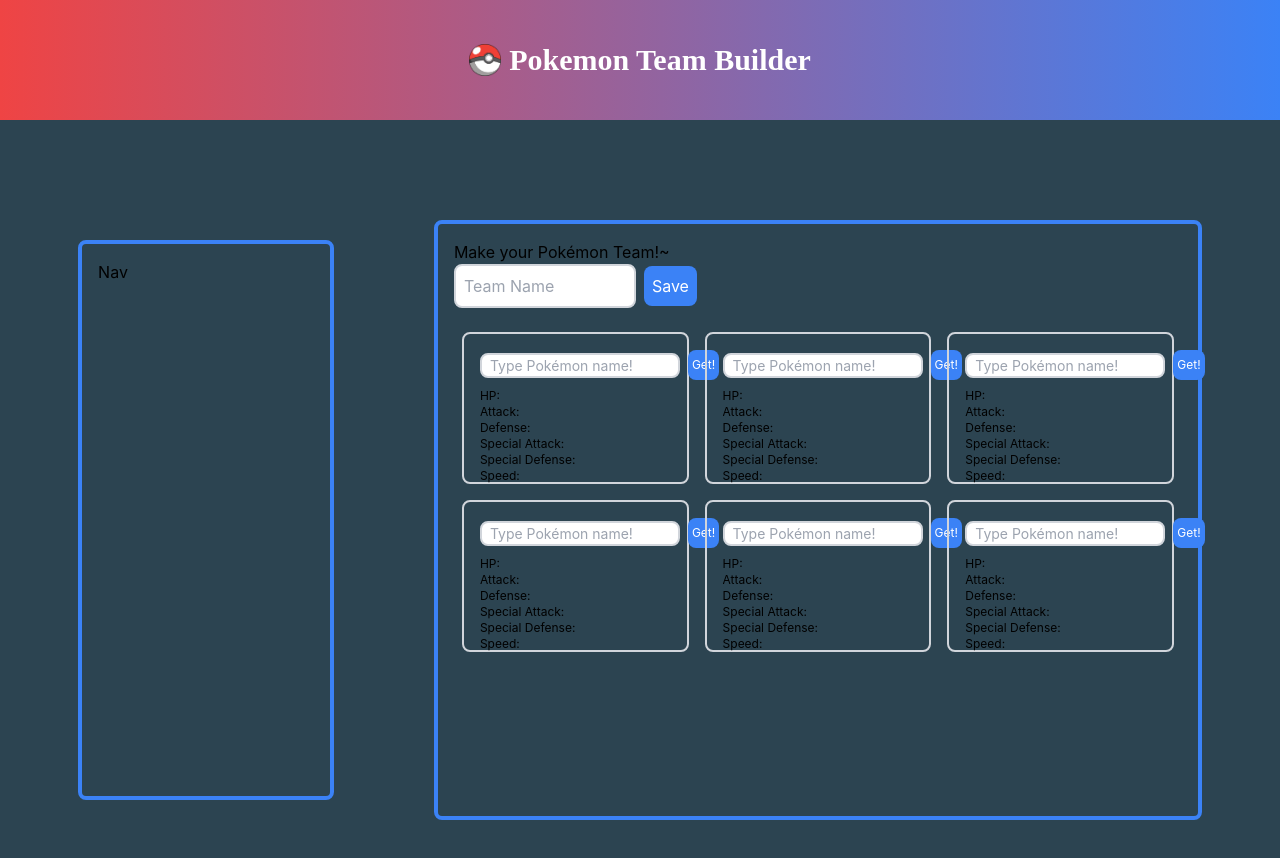
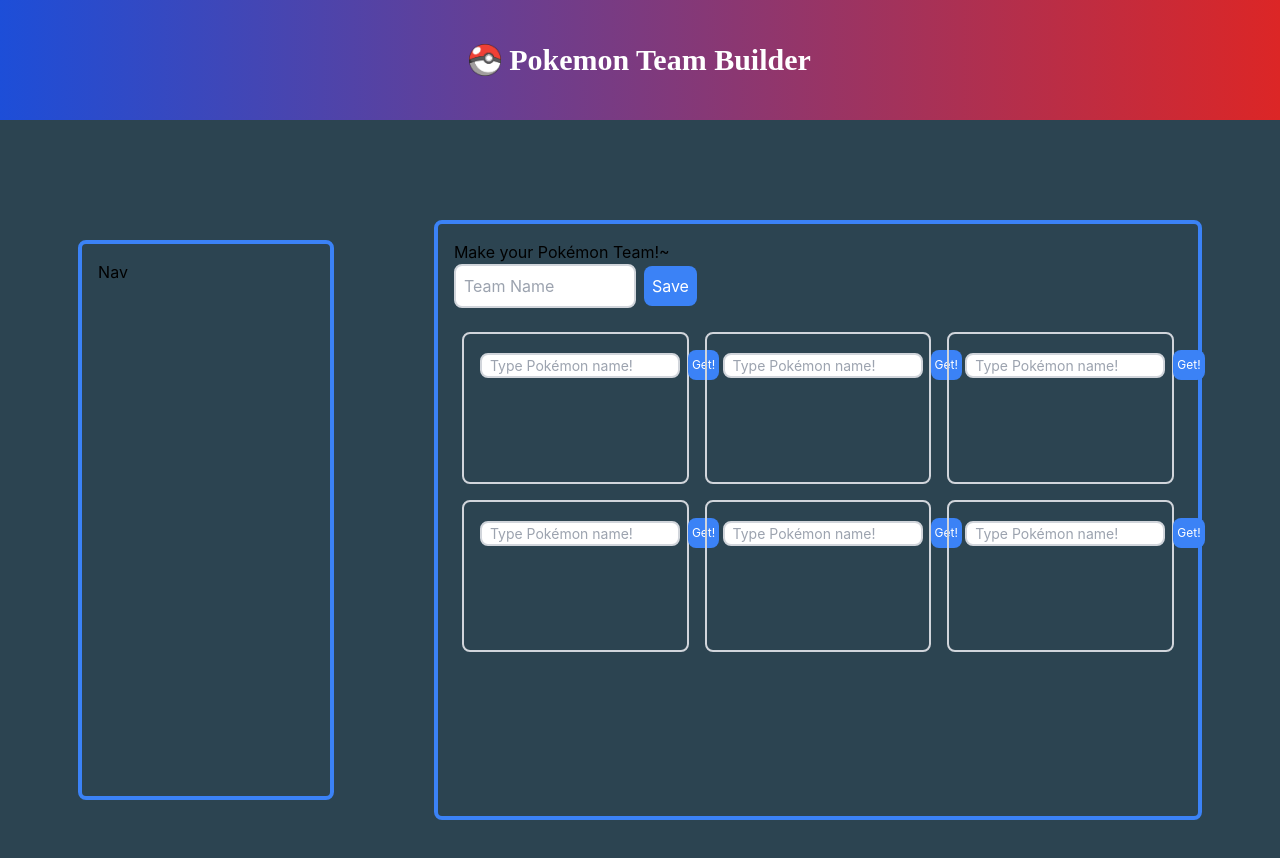
Before and after one commit to ACwolf55/Pokemon-team-builder-hooks, a React (Create React App) app: page / in a window 1280 px wide. Shown: the top 858 px of the page. Built offline with nearby package versions, Linux system fonts and the light colour scheme; a web font is replaced by a local one.

Commit message:
pokemon input component and display

```diff
--- a/src/App.js
+++ b/src/App.js
@@ -1,6 +1,7 @@
 import Header from './components/Header';
 import {Route, Routes,Link} from 'react-router-dom'
 import Home from './pages/Home'
+import { Register } from './pages/Register';
 
 import './App.css'
 
@@ -12,6 +13,9 @@
       <Header/>
     <Routes>
         <Route path='/' element={<Home/>} />
+        <Route path='/register' element={<Register/>} />
+        {/* <Route path='/team-list' element={<TeamList/>} />
+        <Route path='/saved-pokemon-team:trainerId' element={<SavedPokemonTeam/>} /> */}
     </Routes>
 
     </div>
--- a/src/components/Header.tsx
+++ b/src/components/Header.tsx
@@ -2,7 +2,7 @@
 
 const Header = () => {
   return (
-    <header className="bg-gradient-to-r from-red-500 to-blue-500 w-full h-[15vh] flex items-center justify-center text-white px-4">
+    <header className="bg-gradient-to-r from-blue-700 to-red-600 w-full h-[15vh] flex items-center justify-center text-white px-4">
     <img src="./pokeball.png" className="h-8 w-8 mr-2" alt="Pokeball" />
     <h1 className="text-3xl font-bold">Pokemon Team Builder</h1>
 </header>
--- a/src/components/NewPokemon.tsx
+++ b/src/components/NewPokemon.tsx
@@ -1,16 +1,36 @@
-import React, { useState, useEffect } from "react";
+import React, { useState, useEffect, FC } from "react";
 import axios from "axios";
 
-const NewPokemon = () => {
+interface NewPokemonProps {
+  pokemon: string;
+  setPokemon: React.Dispatch<React.SetStateAction<string>>;
+}
+
+const NewPokemon: FC<NewPokemonProps> = ({ pokemon, setPokemon }) => {
   const [inputPokemon, setInputPokemon] = useState("");
-  const [pokemon, setPokemon] = useState({});
+  const [pokemonData, setPokemonData] = useState({});
+  const [sprite, setSprite] = useState("");
+  const [hp, setHp] = useState(null);
+  const [attack, setAttack] = useState(null);
+  const [defense, setDefense] = useState(null);
+  const [specialAttack, setSpecialAttack] = useState(null);
+  const [specialDefense, setSpecialDefense] = useState(null);
+  const [speed, setSpeed] = useState(null);
 
   const getPokemon = () => {
     axios
       .get(`https://pokeapi.co/api/v2/pokemon/${inputPokemon.toLowerCase()}`)
       .then((res) => {
         console.log(res.data);
-      });
+        setSprite(res.data.sprites.front_default);
+        setHp(res.data.stats[0].base_stat);
+        setAttack(res.data.stats[1].base_stat);
+        setDefense(res.data.stats[2].base_stat);
+        setSpecialAttack(res.data.stats[3].base_stat);
+        setSpecialDefense(res.data.stats[4].base_stat);
+        setSpeed(res.data.stats[5].base_stat);
+      })
+      .catch(() => alert("pokemon not found or server error"));
   };
 
   return (
@@ -33,15 +53,19 @@
               Get!
             </button>
           </div>
-            {pokemon && (
-              <div className="mt-2 w-[200px] h-[133px] overflow-auto">
-              <ul className="text-xs">
-                  <li>HP: {}</li>
-                  <li>Attack: {}</li>
-                  <li>Defense: {}</li>
-                  <li>Special Attack: {}</li>
-                  <li>Special Defense: {}</li>
-                  <li>Speed: {}</li>
+          {!speed && !sprite ? null : (
+            <div className="mt-2 w-[255px] h-[133px] overflow-auto flex flex-row justify-around font-['Press_Start_2P'] text-[#d0d7de]">
+              <div>
+              <h4 className="underline font-bold">{inputPokemon.charAt(0).toUpperCase() + inputPokemon.slice(1).toLowerCase()}</h4>
+              <img src={sprite} />
+              </div>
+              <ul className="text-[10px]">
+                <li>HP: {hp}</li>
+                <li>Attack: {attack}</li>
+                <li>Defense: {defense}</li>
+                <li>Special Attack: {specialAttack}</li>
+                <li>Special Defense: {specialDefense}</li>
+                <li>Speed: {speed}</li>
               </ul>
             </div>
           )}
--- a/src/components/NewPokemonTeam.tsx
+++ b/src/components/NewPokemonTeam.tsx
@@ -1,7 +1,37 @@
-import React from 'react'
+import React,{useState} from 'react'
 import NewPokemon from './NewPokemon'
+import axios, { AxiosResponse } from 'axios'
 
 const NewPokemonTeam = () => {
+  const [pokemon1, setPokemon1] = useState('');
+  const [pokemon2, setPokemon2] = useState('');
+  const [pokemon3, setPokemon3] = useState('');
+  const [pokemon4, setPokemon4] = useState('');
+  const [pokemon5, setPokemon5] = useState('');
+  const [pokemon6, setPokemon6] = useState('');
+  const [pokemonTeamName, setPokemonTeamName] = useState('');
+  const [trainerId, setTrainerId] = useState('');
+
+
+
+  const savePokemonTeam: () => void = () => {
+
+      interface PokemonTeamResponse {
+        message: string
+      }
+
+      axios.post<PokemonTeamResponse>("/pokemon_team")
+        .then((res: AxiosResponse<PokemonTeamResponse>) => {
+          console.log(res.data);
+          alert("Team saved successfully!");
+        })
+        .catch((error: any) => {
+          alert(`Error: ${error.response?.status || 'Unknown status'} - ${error.message}`);
+        });
+    };
+
+
+
   return (
     <div className="lg:w-[60vw] w-full lg:h-[75vh] h-auto border-4 border-blue-500 rounded-lg p-4">
     <h2>Make your Pokémon Team!~</h2>
@@ -9,17 +39,19 @@
         <input
             type="text"
             placeholder="Team Name"
+            value={pokemonTeamName}
+            onChange={(e)=>setPokemonTeamName(e.target.value)}
             className="w-1/4 p-2 border-2 border-gray-300 rounded-lg focus:outline-none focus:border-blue-500"
         />
         <button className="bg-blue-500 text-white p-2 rounded-lg">Save</button>
     </div>
     <div className="flex flex-wrap justify-between">
-       <NewPokemon/>
-       <NewPokemon/>
-       <NewPokemon/>
-       <NewPokemon/>
-       <NewPokemon/>
-       <NewPokemon/>
+      <NewPokemon pokemon={pokemon1} setPokemon={setPokemon1} />
+      <NewPokemon pokemon={pokemon2} setPokemon={setPokemon2} />
+      <NewPokemon pokemon={pokemon3} setPokemon={setPokemon3} />
+      <NewPokemon pokemon={pokemon4} setPokemon={setPokemon4} />
+      <NewPokemon pokemon={pokemon5} setPokemon={setPokemon5} />
+      <NewPokemon pokemon={pokemon6} setPokemon={setPokemon6} />
     </div>
 </div>
 
--- /dev/null
+++ b/src/pages/Register.tsx
@@ -0,0 +1,8 @@
+import React from 'react'
+
+export const Register = () => {
+  return (
+    <div>Register</div>
+  )
+}
+//
```
Lines whose indentation alone changed are shown as unchanged.
